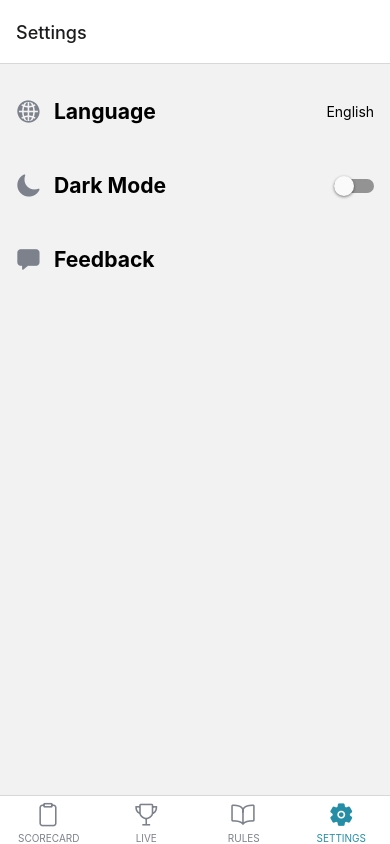
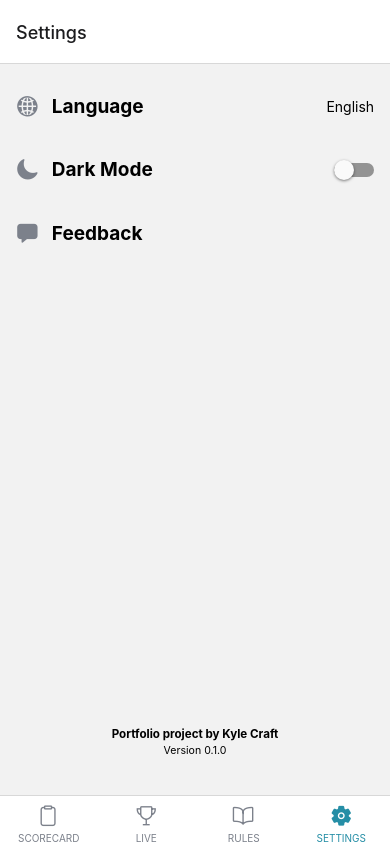
Before and after one commit to craftjk/DGGLive, a React Native app: screen /Settings in a window 390 px wide. Built offline with nearby package versions, Linux system fonts and the light colour scheme.

Commit message:
Added version text, minor styling adjustments

```diff
--- a/navigation/MainTabs.js
+++ b/navigation/MainTabs.js
@@ -15,7 +15,7 @@ function MainTabs() {
   return (
     <Tab.Navigator
       screenOptions={({ route }) => ({
-        tabBarIcon: ({ focused, color, size }) => {
+        tabBarIcon: ({ focused, color }) => {
           let iconName;
 
           if (route.name === "Scorecard") {
@@ -28,7 +28,7 @@ function MainTabs() {
             iconName = focused ? "ios-settings" : "ios-settings-outline";
           }
 
-          return <Ionicons name={iconName} size={size} color={color} />;
+          return <Ionicons name={iconName} size={22} color={color} />;
         },
         tabBarActiveTintColor: Colors.primary.main,
         tabBarInactiveTintColor: Colors.grayscale[3],
@@ -58,7 +58,9 @@ function MainTabs() {
               break;
           }
 
-          return <Text style={{ color, fontSize: 10 }}>{label}</Text>;
+          return (
+            <Text style={{ color, fontSize: 10, marginTop: -3 }}>{label}</Text>
+          );
         },
       })}
     >
--- a/screens/SettingsScreen.js
+++ b/screens/SettingsScreen.js
@@ -4,7 +4,7 @@ import { Ionicons } from "@expo/vector-icons";
 import { moderateScale } from "react-native-size-matters";
 import Colors from "../constants/Colors";
 
-const iconSize = moderateScale(24);
+const iconSize = moderateScale(22);
 
 const SettingsScreen = () => {
   return (
@@ -50,6 +50,13 @@ const SettingsScreen = () => {
           </View>
           <Text style={styles.rowLabelText}>Feedback</Text>
         </View>
+        <View style={styles.spacer}></View>
+        <View style={styles.versionAndCopyrightContainer}>
+          <Text style={styles.copyrightText}>
+            Portfolio project by Kyle Craft
+          </Text>
+          <Text style={styles.versionText}>Version 0.1.0</Text>
+        </View>
       </View>
     </SafeAreaView>
   );
@@ -62,7 +69,7 @@ const styles = StyleSheet.create({
     paddingTop: moderateScale(10),
   },
   row: {
-    height: moderateScale(70),
+    height: moderateScale(60),
     width: "100%",
     flexDirection: "row",
     alignItems: "center",
@@ -76,7 +83,7 @@ const styles = StyleSheet.create({
     flex: 1,
   },
   rowLabelText: {
-    fontSize: moderateScale(20),
+    fontSize: moderateScale(18),
     fontWeight: "bold",
   },
   spacer: { flex: 1 },
@@ -84,6 +91,20 @@ const styles = StyleSheet.create({
     padding: moderateScale(10),
     paddingRight: moderateScale(15),
   },
+  versionAndCopyrightContainer: {
+    width: "100%",
+    height: moderateScale(100),
+    justifyContent: "center",
+    alignItems: "center",
+  },
+  copyrightText: {
+    fontSize: moderateScale(11),
+    fontWeight: "bold",
+  },
+  versionText: {
+    fontSize: moderateScale(10),
+    marginTop: moderateScale(3),
+  },
 });
 
 export default SettingsScreen;
```
